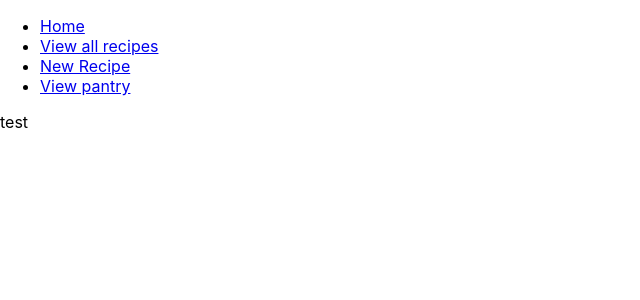
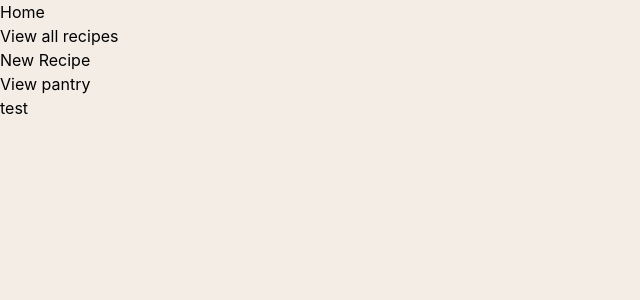
Before and after one commit to myralt/CookBook, a React (Create React App) app in the folder CookBookAPP/: page / in a window 1280 px wide. Shown: the top 300 px of the page, without its empty margins (0-640 px from the left). Built offline with nearby package versions, Linux system fonts and the light colour scheme.

Commit message:
Basic reset stylesheet, nav own component

```diff
--- a/CookBookAPP/src/App.css
+++ /dev/null
@@ -1,38 +0,0 @@
-.App {
-  text-align: center;
-}
-
-.App-logo {
-  height: 40vmin;
-  pointer-events: none;
-}
-
-@media (prefers-reduced-motion: no-preference) {
-  .App-logo {
-    animation: App-logo-spin infinite 20s linear;
-  }
-}
-
-.App-header {
-  background-color: #282c34;
-  min-height: 100vh;
-  display: flex;
-  flex-direction: column;
-  align-items: center;
-  justify-content: center;
-  font-size: calc(10px + 2vmin);
-  color: white;
-}
-
-.App-link {
-  color: #61dafb;
-}
-
-@keyframes App-logo-spin {
-  from {
-    transform: rotate(0deg);
-  }
-  to {
-    transform: rotate(360deg);
-  }
-}
--- a/CookBookAPP/src/App.js
+++ b/CookBookAPP/src/App.js
@@ -1,36 +1,12 @@
-import { Link, Outlet } from "react-router-dom";
-import "./App.css";
+import { Outlet } from "react-router-dom";
+import NavBar from "./NavBar";
 
 function App() {
   return (
     <>
-      <nav>
-        <ul>
-          <li>
-            <Link to="/" title="Back to Home">
-              Home
-            </Link>
-          </li>
-          <li>
-            <Link to="/recipes" title="View all recipes">
-              View all recipes
-            </Link>
-          </li>
-          <li>
-            <Link to="/new-recipe" title="New recipe">
-              New Recipe
-            </Link>
-          </li>
-          <li>
-            <Link to="/pantry" title="View pantry">
-              View pantry
-            </Link>
-          </li>
-        </ul>
-      </nav>
+      <NavBar />
       <Outlet />
     </>
   );
 }
-
 export default App;
--- /dev/null
+++ b/CookBookAPP/src/NavBar.js
@@ -0,0 +1,31 @@
+import { Link } from "react-router-dom";
+
+function NavBar() {
+  return (
+    <nav>
+      <ul>
+        <li>
+          <Link to="/" title="Back to Home">
+            Home
+          </Link>
+        </li>
+        <li>
+          <Link to="/recipes" title="View all recipes">
+            View all recipes
+          </Link>
+        </li>
+        <li>
+          <Link to="/new-recipe" title="New recipe">
+            New Recipe
+          </Link>
+        </li>
+        <li>
+          <Link to="/pantry" title="View pantry">
+            View pantry
+          </Link>
+        </li>
+      </ul>
+    </nav>
+  );
+}
+export default NavBar;
--- a/CookBookAPP/src/index.css
+++ b/CookBookAPP/src/index.css
@@ -1,5 +1,31 @@
+html, body, div, span, applet, object, iframe,
+h1, h2, h3, h4, h5, h6, p, blockquote, pre,
+a, abbr, acronym, address, big, cite, code,
+del, dfn, em, img, ins, kbd, q, s, samp,
+small, strike, strong, sub, sup, tt, var,
+b, u, i, center,
+dl, dt, dd, ol, ul, li,
+fieldset, form, label, legend,
+table, caption, tbody, tfoot, thead, tr, th, td,
+article, aside, canvas, details, embed,
+figure, figcaption, footer, header, hgroup,
+menu, nav, output, ruby, section, summary,
+time, mark, audio, video {
+  margin: 0;
+	padding: 0;
+	border: 0;
+	font-size: 100%;
+	font: inherit;
+	vertical-align: baseline;
+}
+
+html {
+  line-height: 1.5;
+  box-sizing: border-box;
+}
+
 body {
-  margin: 0;
+  background-color: rgb(243, 237, 230);
   font-family: -apple-system, BlinkMacSystemFont, 'Segoe UI', 'Roboto', 'Oxygen',
     'Ubuntu', 'Cantarell', 'Fira Sans', 'Droid Sans', 'Helvetica Neue',
     sans-serif;
@@ -7,7 +33,31 @@
   -moz-osx-font-smoothing: grayscale;
 }
 
-code {
-  font-family: source-code-pro, Menlo, Monaco, Consolas, 'Courier New',
-    monospace;
+article, aside, details, figcaption, figure,
+footer, header, hgroup, menu, nav, section, img {
+	display: block;
 }
+
+ol, ul {
+	list-style: none;
+}
+
+a {
+  text-decoration: none;
+  color: black;
+}
+
+blockquote, q {
+	quotes: none;
+}
+
+blockquote:before, blockquote:after,
+q:before, q:after {
+	content: '';
+	content: none;
+}
+
+table {
+	border-collapse: collapse;
+	border-spacing: 0;
+}
```
Also changed, not shown: CookBookAPP/src/NavBar.css (added).
